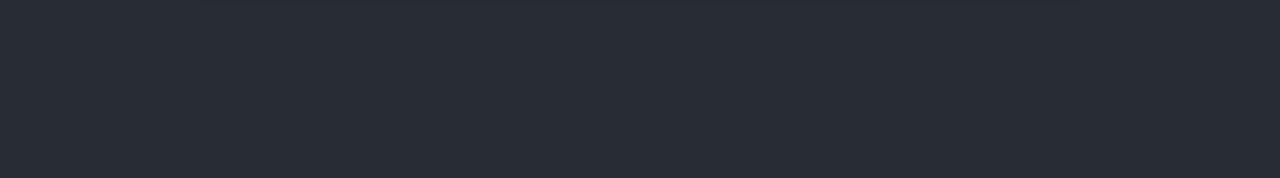
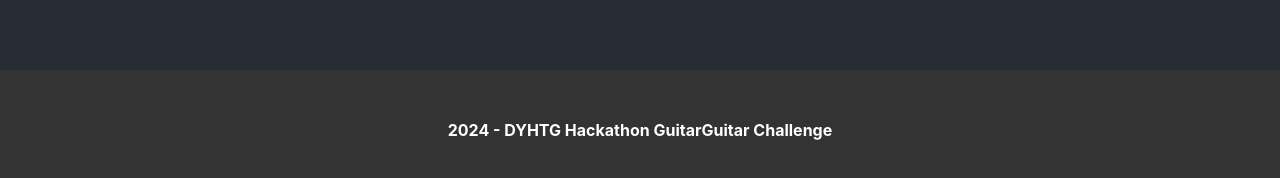
Before and after one commit to lewistough04/GuitarGuitar, a React (Create React App) app in the folder frontend/: page / in a window 1280 px wide. Shown: the part 578-756 px from the top of the page. Built offline with nearby package versions, Linux system fonts and the light colour scheme.

Commit message:
Footer added

```diff
--- a/frontend/src/App.js
+++ b/frontend/src/App.js
@@ -3,6 +3,7 @@
 import './App.css';
 import SurveyComponent from './sections/Survey/SurveyComponent';
 import ReturnComponent from './sections/Return/ReturnComponent';
+import FooterComponent from './sections/Footer/FooterComponent';
 
 function App() {
   return (
@@ -19,6 +20,7 @@
       </header>
       <SurveyComponent/>
       <ReturnComponent/>
+      <FooterComponent/>
     </div>
   );
 }
--- /dev/null
+++ b/frontend/src/sections/Footer/FooterComponent.css
@@ -0,0 +1,8 @@
+footer {
+    margin-top: 100px;
+    text-align: center;
+    padding: 50px;
+    font-weight: bold;
+    color: white;
+    background-color: #333;
+}
--- /dev/null
+++ b/frontend/src/sections/Footer/FooterComponent.js
@@ -0,0 +1,9 @@
+import './FooterComponent.css';
+
+function FooterComponent() {
+    return (
+        <footer>2024 - DYHTG Hackathon GuitarGuitar Challenge</footer>
+    );
+}
+
+export default FooterComponent
```
